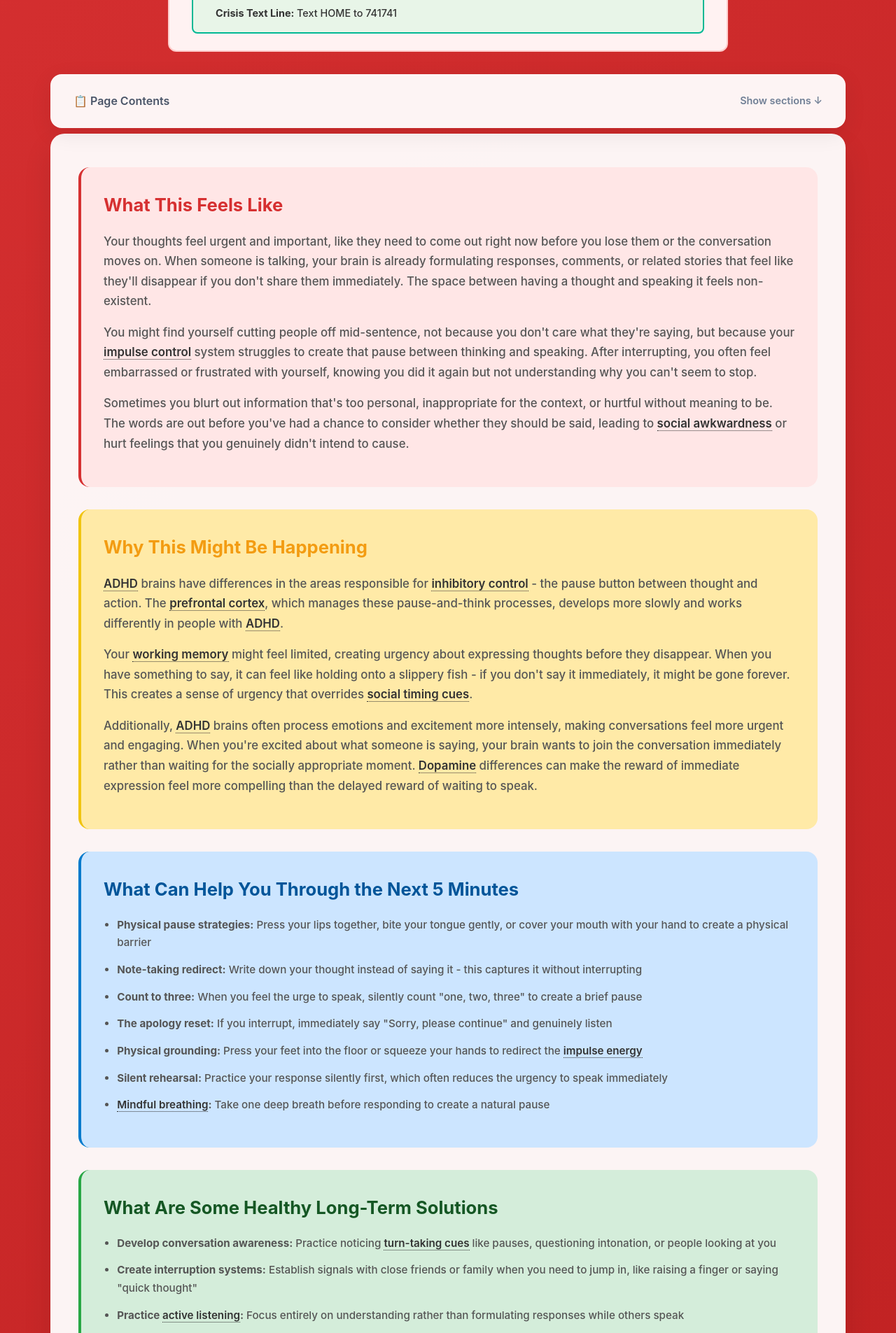
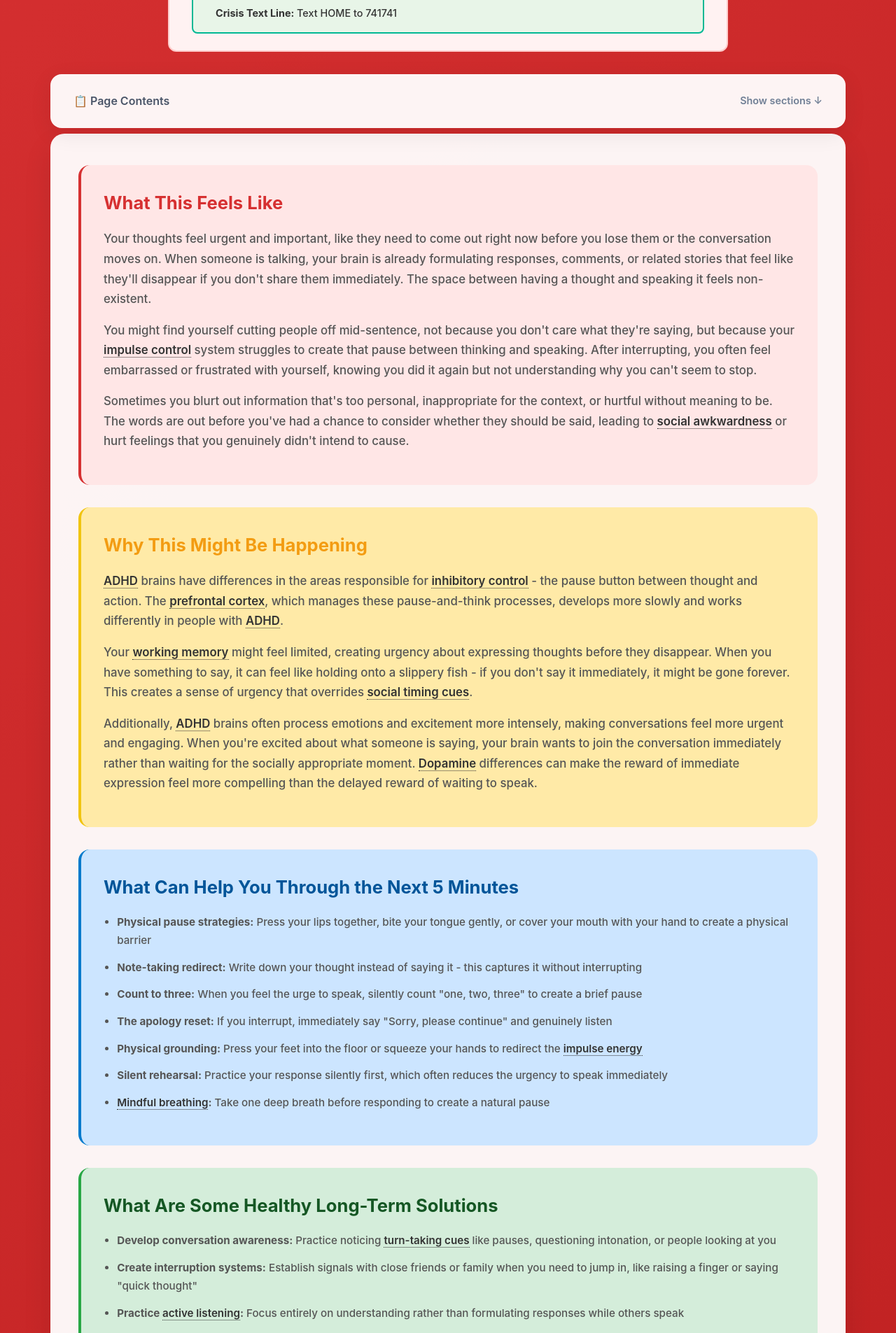
Before and after one commit to neurodivergent-survival-guide/neurodivergent-survival-guide, a Jekyll site: the page built from struggles/interrupting-and-blurting.html, in a window 1280 px wide. Shown: the part 493-2398 px from the top of the page at 70% size. Built offline with Jekyll 4.4.1, drawn with Linux system fonts in a browser that asks for light colours.

Commit message:
Update struggle.html

```diff
--- a/_layouts/struggle.html
+++ b/_layouts/struggle.html
@@ -257,7 +257,7 @@
     .content-card {
         background: rgba(255, 255, 255, 0.95);
         border-radius: 20px;
-        padding: 1rem 2.5rem 1rem;
+        padding: 0.8rem 2.5rem 0.8rem;
         box-shadow: 0 20px 40px rgba(0, 0, 0, 0.1);
         margin-bottom: 2rem;
     }
```
